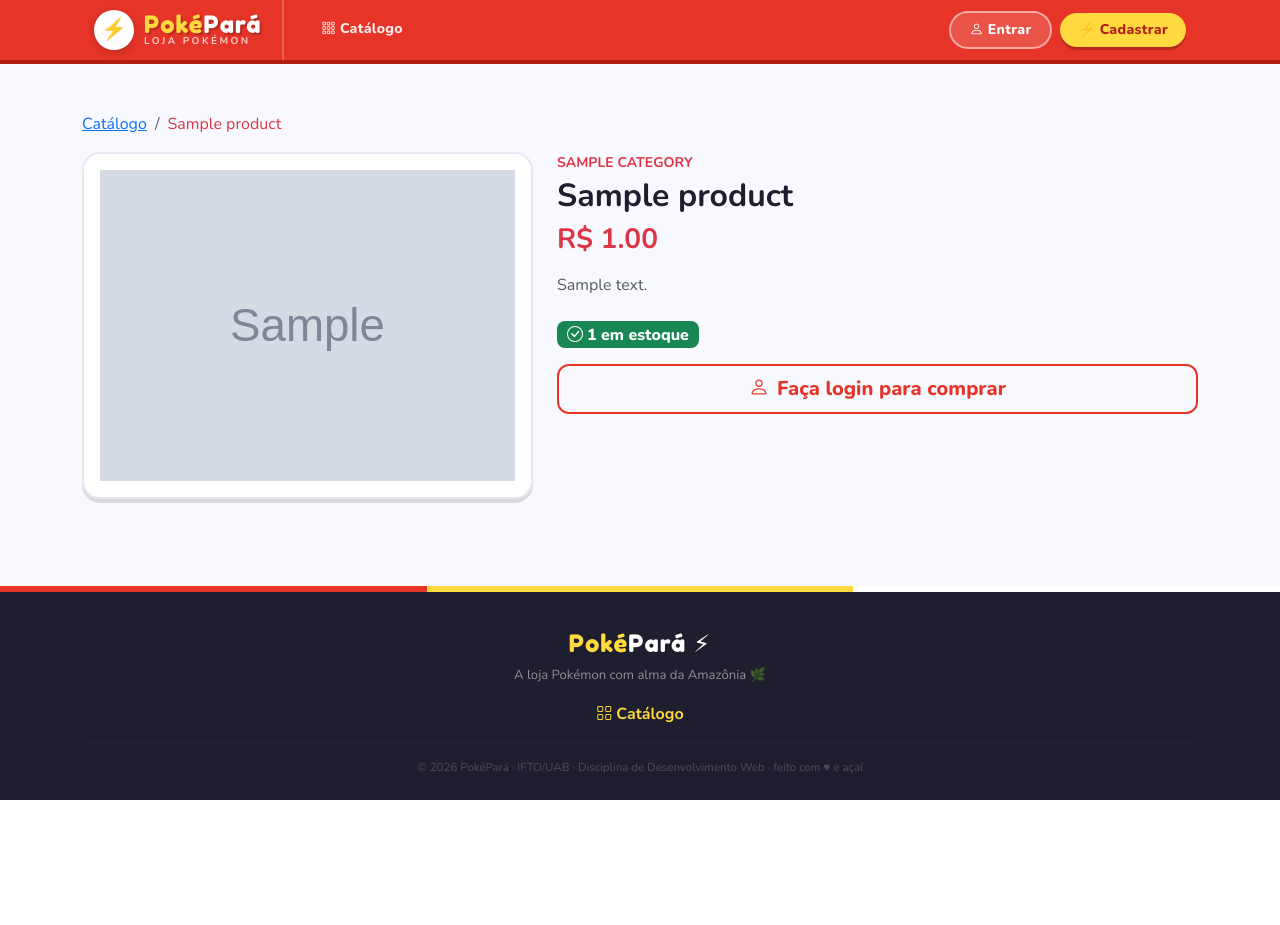
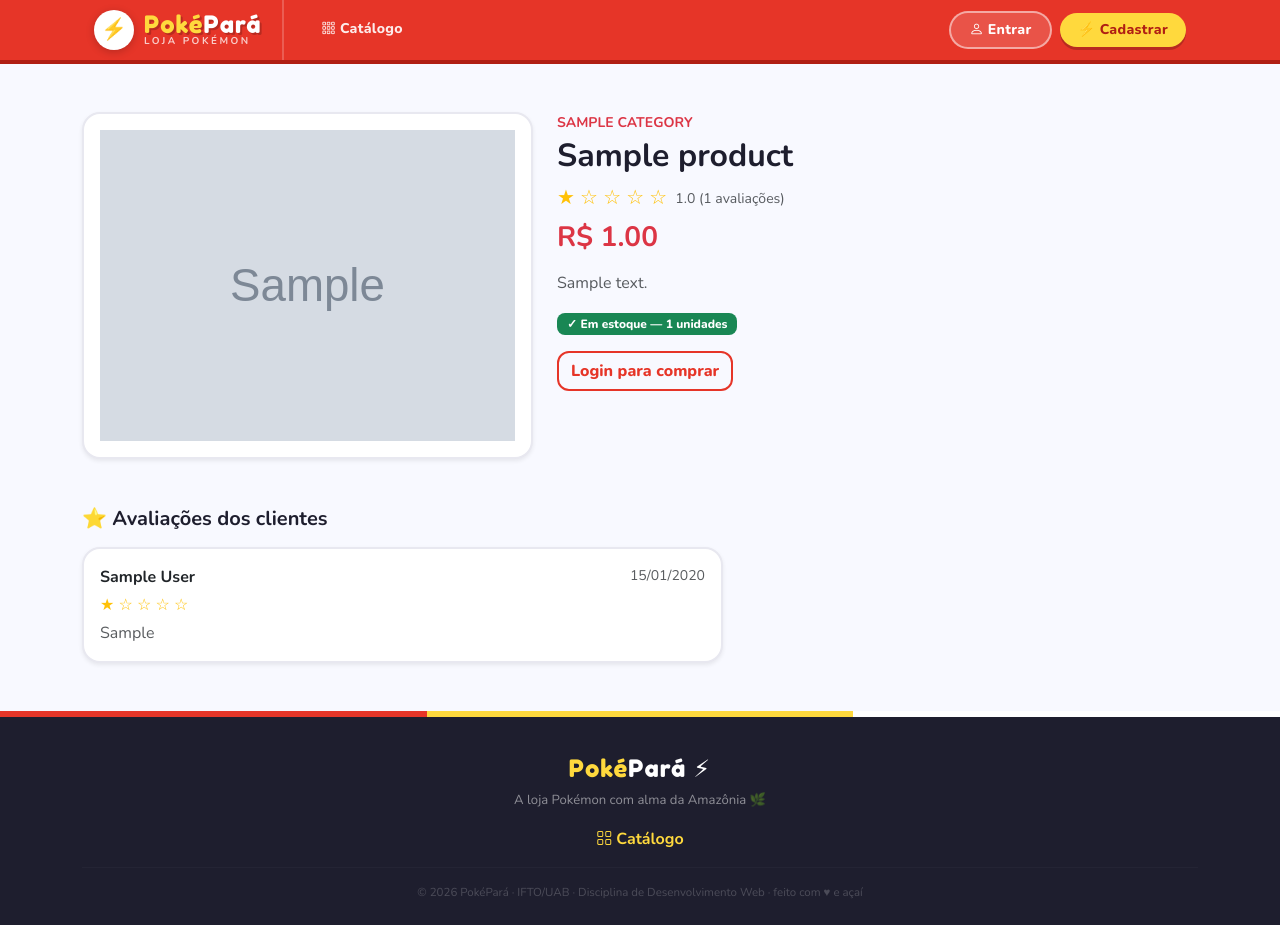
Before and after one commit to isabela-ne/projeto-uab, a Flask app: page /catalog/produto/1 in a window 1280 px wide. Before the commit the page ends 800 px from the top, so only its background shows below. Run offline with Flask 3, Linux system fonts and the light colour scheme; tables that the repository leaves empty hold one stand-in row (values such as "Sample post"); grey boxes marked "Sample" are stand-in pictures.

Commit message:
feat: avaliacao de produtos, detalhe do produto e modelos review e coupon

```diff
--- a/app/blueprints/catalog/routes.py
+++ b/app/blueprints/catalog/routes.py
@@ -29,3 +29,37 @@ def detalhe(id):
     ).limit(4).all()
     return render_template('catalog/detalhe.html',
         produto=produto, relacionados=relacionados)
+
+from flask_login import login_required, current_user
+from app.extensions import db
+from app.models.review import Review
+
+@catalog_bp.route('/produto/<int:id>/avaliar', methods=['POST'])
+@login_required
+def avaliar(id):
+    from flask import request, redirect, url_for, flash
+    produto = Product.query.get_or_404(id)
+    nota = int(request.form.get('nota', 0))
+    comentario = request.form.get('comentario', '').strip()
+
+    if nota < 1 or nota > 5:
+        flash('Nota inválida.', 'danger')
+        return redirect(url_for('catalog.detalhe', id=id))
+
+    ja_avaliou = Review.query.filter_by(
+        product_id=id, usuario_id=current_user.id).first()
+
+    if ja_avaliou:
+        flash('Você já avaliou este produto.', 'warning')
+        return redirect(url_for('catalog.detalhe', id=id))
+
+    review = Review(
+        product_id=id,
+        usuario_id=current_user.id,
+        nota=nota,
+        comentario=comentario
+    )
+    db.session.add(review)
+    db.session.commit()
+    flash('Avaliação enviada!', 'success')
+    return redirect(url_for('catalog.detalhe', id=id))
--- a/app/templates/catalog/detalhe.html
+++ b/app/templates/catalog/detalhe.html
@@ -1,81 +1,135 @@
 {% extends 'base.html' %}
 {% block content %}
-<nav aria-label="breadcrumb" class="mb-3">
-  <ol class="breadcrumb">
-    <li class="breadcrumb-item"><a href="{{ url_for('catalog.index') }}">Catálogo</a></li>
-    <li class="breadcrumb-item text-danger">{{ produto.nome }}</li>
-  </ol>
-</nav>
-
-<div class="row g-4">
+<div class="row g-4 mb-5">
   <div class="col-md-5">
-    <div class="card p-3 text-center">
+    <div class="card shadow-sm p-3 text-center">
       {% if produto.image_url %}
-        <img src="{{ produto.image_url }}" alt="{{ produto.nome }}"
-             style="max-height:350px;object-fit:contain;width:100%">
+        <img src="{{ produto.image_url }}" style="max-height:350px;object-fit:contain" class="img-fluid">
       {% else %}
-        <div class="bg-light d-flex align-items-center justify-content-center" style="height:350px">
-          <span class="text-muted fs-5">Sem imagem</span>
+        <div class="bg-light d-flex align-items-center justify-content-center" style="height:300px">
+          <span class="text-muted">Sem imagem</span>
         </div>
       {% endif %}
     </div>
   </div>
+  <div class="col-md-7">
+    <p class="text-danger fw-bold text-uppercase small mb-1">{{ produto.categoria.nome if produto.categoria else '' }}</p>
+    <h2 class="fw-bold">{{ produto.nome }}</h2>
 
-  <div class="col-md-7">
-    <p class="text-danger fw-bold text-uppercase small mb-1">
-      {{ produto.categoria.nome if produto.categoria else '' }}
-    </p>
-    <h2 class="fw-bold mb-2">{{ produto.nome }}</h2>
+    {% set total_reviews = produto.reviews|length %}
+    {% if total_reviews > 0 %}
+      {% set media = (produto.reviews|sum(attribute='nota') / total_reviews)|round(1) %}
+      <div class="d-flex align-items-center gap-2 mb-2">
+        <span class="text-warning fs-5">
+          {% for i in range(1, 6) %}
+            {% if i <= media %}★{% else %}☆{% endif %}
+          {% endfor %}
+        </span>
+        <span class="text-muted small">{{ media }} ({{ total_reviews }} avaliações)</span>
+      </div>
+    {% else %}
+      <p class="text-muted small mb-2">Sem avaliações ainda</p>
+    {% endif %}
+
     <h3 class="text-danger fw-bold mb-3">R$ {{ "%.2f"|format(produto.preco) }}</h3>
-
-    <p class="text-muted mb-4">{{ produto.descricao }}</p>
+    <p class="text-muted">{{ produto.descricao }}</p>
 
     <div class="mb-3">
       {% if produto.is_available() %}
-        <span class="badge bg-success fs-6">
-          <i class="bi bi-check-circle me-1"></i>{{ produto.estoque }} em estoque
-        </span>
+        <span class="badge bg-success">✓ Em estoque — {{ produto.estoque }} unidades</span>
       {% else %}
-        <span class="badge bg-danger fs-6">Esgotado</span>
+        <span class="badge bg-secondary">Esgotado</span>
       {% endif %}
     </div>
 
     {% if current_user.is_authenticated and produto.is_available() %}
-      <form method="POST" action="{{ url_for('cart.add', produto_id=produto.id) }}" class="d-flex gap-2 align-items-center">
+      <form method="POST" action="{{ url_for('cart.add', produto_id=produto.id) }}" class="d-flex gap-2">
         <input type="hidden" name="csrf_token" value="{{ csrf_token() }}">
-        <input type="number" name="quantidade" value="1" min="1" max="{{ produto.estoque }}"
-               class="form-control" style="width:80px">
-        <button class="btn btn-danger btn-lg flex-grow-1">
-          <i class="bi bi-cart-plus me-2"></i>Adicionar ao carrinho
-        </button>
+        <input type="number" name="quantidade" value="1" min="1" max="{{ produto.estoque }}" class="form-control" style="width:80px">
+        <button class="btn btn-danger px-4">🛒 Adicionar ao carrinho</button>
       </form>
     {% elif not current_user.is_authenticated %}
-      <a href="{{ url_for('auth.login') }}" class="btn btn-outline-danger btn-lg w-100">
-        <i class="bi bi-person me-2"></i>Faça login para comprar
-      </a>
-    {% else %}
-      <button class="btn btn-secondary btn-lg w-100" disabled>Esgotado</button>
+      <a href="{{ url_for('auth.login') }}" class="btn btn-outline-danger">Login para comprar</a>
     {% endif %}
   </div>
 </div>
 
-{% if relacionados %}
-<hr class="my-5">
-<h5 class="fw-bold mb-3">Produtos relacionados</h5>
-<div class="row row-cols-2 row-cols-md-4 g-3">
-  {% for p in relacionados %}
-  <div class="col">
-    <a href="{{ url_for('catalog.detalhe', id=p.id) }}" class="text-decoration-none">
-      <div class="card h-100 text-center p-2">
+<div class="row g-4">
+  <div class="col-md-7">
+    <h5 class="fw-bold mb-3">⭐ Avaliações dos clientes</h5>
+
+    {% if produto.reviews %}
+      {% for r in produto.reviews %}
+      <div class="card shadow-sm mb-3">
+        <div class="card-body">
+          <div class="d-flex justify-content-between mb-1">
+            <strong>{{ r.usuario.nome }}</strong>
+            <small class="text-muted">{{ r.created_at.strftime('%d/%m/%Y') }}</small>
+          </div>
+          <div class="text-warning mb-1">
+            {% for i in range(1, 6) %}
+              {% if i <= r.nota %}★{% else %}☆{% endif %}
+            {% endfor %}
+          </div>
+          {% if r.comentario %}
+            <p class="mb-0 text-muted">{{ r.comentario }}</p>
+          {% endif %}
+        </div>
+      </div>
+      {% endfor %}
+    {% else %}
+      <div class="alert alert-light">Nenhuma avaliação ainda. Seja o primeiro!</div>
+    {% endif %}
+
+    {% if current_user.is_authenticated %}
+      {% set ja_avaliou = produto.reviews|selectattr('usuario_id', 'equalto', current_user.id)|list %}
+      {% if not ja_avaliou %}
+      <div class="card shadow-sm mt-3">
+        <div class="card-body">
+          <h6 class="fw-bold mb-3">Deixe sua avaliação</h6>
+          <form method="POST" action="{{ url_for('catalog.avaliar', id=produto.id) }}">
+            <input type="hidden" name="csrf_token" value="{{ csrf_token() }}">
+            <div class="mb-3">
+              <label class="form-label fw-bold">Nota</label>
+              <div class="d-flex gap-2">
+                {% for i in range(1, 6) %}
+                <div class="form-check">
+                  <input class="form-check-input" type="radio" name="nota" value="{{ i }}" id="nota{{ i }}" required>
+                  <label class="form-check-label" for="nota{{ i }}">{{ i }}★</label>
+                </div>
+                {% endfor %}
+              </div>
+            </div>
+            <div class="mb-3">
+              <label class="form-label fw-bold">Comentário (opcional)</label>
+              <textarea name="comentario" class="form-control" rows="3"></textarea>
+            </div>
+            <button type="submit" class="btn btn-danger">Enviar avaliação</button>
+          </form>
+        </div>
+      </div>
+      {% endif %}
+    {% endif %}
+  </div>
+
+  {% if relacionados %}
+  <div class="col-md-5">
+    <h5 class="fw-bold mb-3">Produtos relacionados</h5>
+    {% for p in relacionados %}
+    <div class="card shadow-sm mb-2">
+      <div class="d-flex align-items-center p-2 gap-3">
         {% if p.image_url %}
-          <img src="{{ p.image_url }}" style="height:120px;object-fit:contain">
+          <img src="{{ p.image_url }}" style="width:60px;height:60px;object-fit:contain">
         {% endif %}
-        <p class="fw-bold small mt-2 mb-0">{{ p.nome }}</p>
-        <p class="text-danger fw-bold">R$ {{ "%.2f"|format(p.preco) }}</p>
+        <div class="flex-grow-1">
+          <p class="mb-0 fw-bold small">{{ p.nome }}</p>
+          <span class="text-danger fw-bold">R$ {{ "%.2f"|format(p.preco) }}</span>
+        </div>
+        <a href="{{ url_for('catalog.detalhe', id=p.id) }}" class="btn btn-sm btn-outline-danger">Ver</a>
       </div>
-    </a>
+    </div>
+    {% endfor %}
   </div>
-  {% endfor %}
+  {% endif %}
 </div>
-{% endif %}
 {% endblock %}
--- a/app/templates/catalog/index.html
+++ b/app/templates/catalog/index.html
@@ -22,7 +22,9 @@
       </div>
       <div class="card-body d-flex flex-column p-3">
         <p class="product-category mb-1">{{ p.categoria.nome if p.categoria else '' }}</p>
-        <h6 class="product-name mb-2">{{ p.nome }}</h6>
+  <a href="{{ url_for('catalog.detalhe', id=p.id) }}" class="text-decoration-none text-dark">
+  <h6 class="product-name mb-2">{{ p.nome }}</h6>
+</a>
         <div class="mt-auto">
           <div class="d-flex justify-content-between align-items-center mb-2">
             <span class="product-price">R$ {{ "%.2f"|format(p.preco) }}</span>
```
Also changed, not shown: app/models/coupon.py (+17 -0 lines), app/models/review.py (+13 -0 lines).
